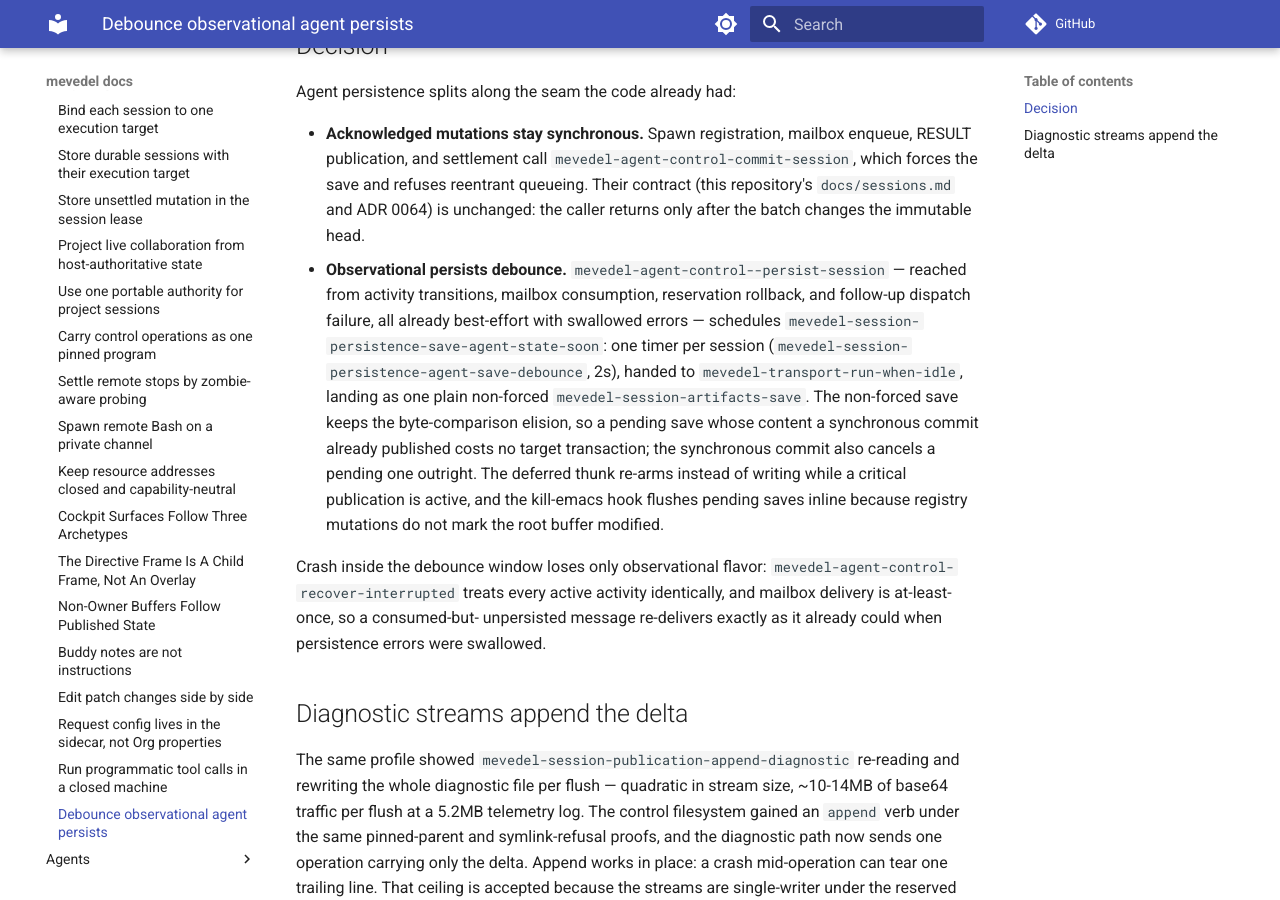
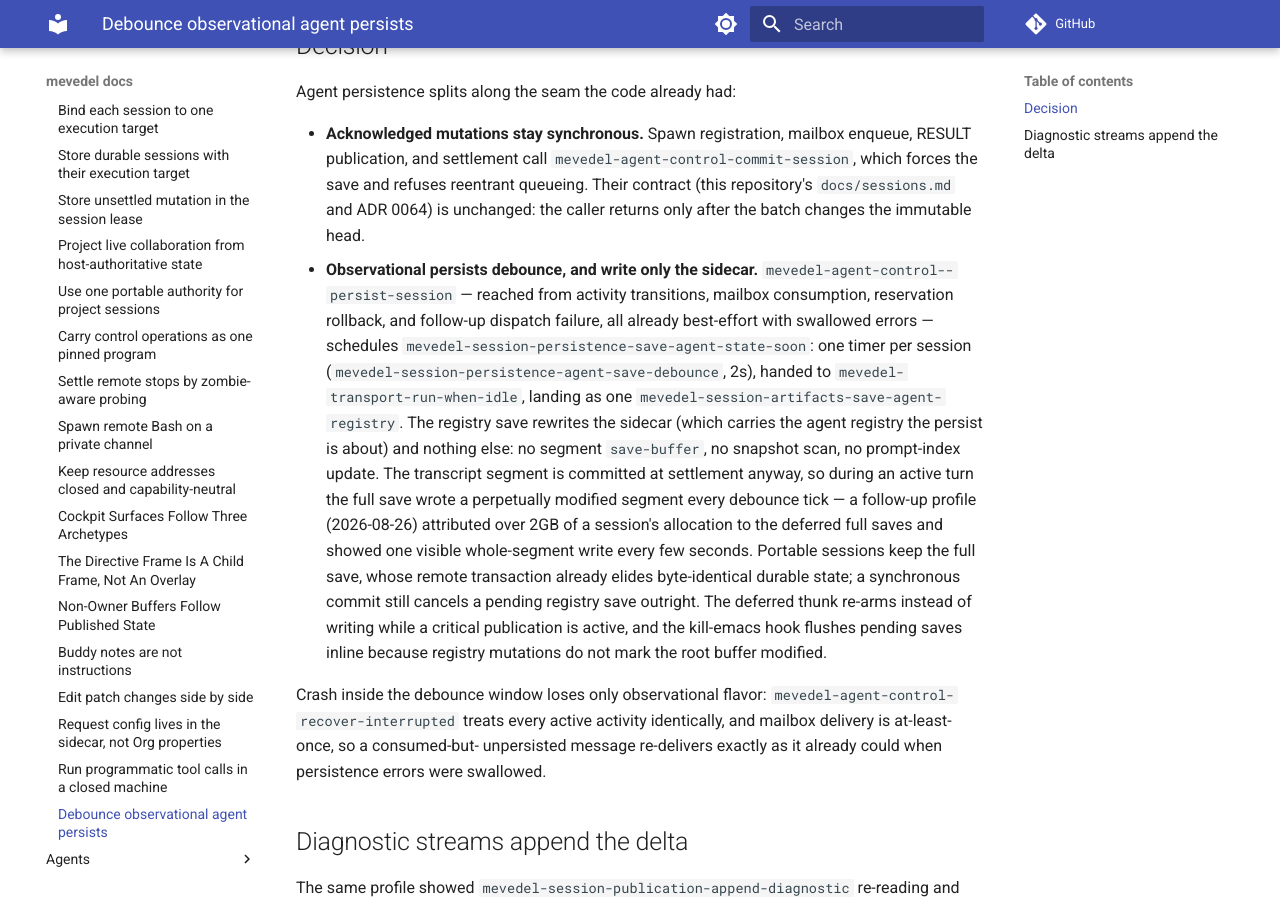
Before and after one commit to FrauH0lle/mevedel, an MkDocs documentation site: the page built from docs/adr/0112-debounce-observational-agent-persists.md, in a window 1280 px wide and 900 px high, scrolled down 438 px. Built offline with MkDocs 1.6.1 and Material for MkDocs 9.7.7, drawn with Linux system fonts in a browser that asks for light colours; comment, search, counter and statistics services are not loaded.

Commit message:
perf(sessions)!: Make observational agent saves sidecar-only
The debounced observational save (ADR 0112) still landed as a full
save transaction: during an active turn the data buffer is perpetually
modified, so every 2s tick rewrote the whole segment, scanned
snapshots, and updated the prompt index.  A profiled multi-agent
session (2026-08-26) attributed over 2GB of allocation to these
deferred saves and produced one visible whole-segment write every few
seconds.  The sidecar carries the agent registry the persist is about,
and the segment is committed at settlement anyway.

* mevedel-session-artifacts.el
(mevedel-session-artifacts-save-agent-registry): New sidecar-only save
for observational agent persists: assert mutation authority, stamp
updated-at, rewrite the sidecar, notify observers.  No segment
save-buffer, snapshot scan, or prompt-index update.  Portable sessions
fall back to the full save, whose remote transaction already elides
byte-identical durable state.

(mevedel-session-artifacts-save): Batch GC around the save transaction.

* mevedel-session-persistence.el
(mevedel-session-persistence--deferred-agent-save): Land the deferred
save as the registry save.

(mevedel-session-persistence-agent-save-debounce)
(mevedel-session-persistence-save-agent-state-soon): Update docstrings
to the sidecar-only contract.

* test/test-mevedel-session-artifacts.el
(mevedel-session-artifacts-save-agent-registry): New deftest: the
segment on disk and the buffer's modified state survive a registry
save while the sidecar is rewritten; an unmaterialized session is a
no-op.

* test/test-mevedel-session-persistence.el
(mevedel-session-persistence--deferred-agent-save): Stub the registry
save instead of the full save.

* docs/sessions.md: Document the sidecar-only observational save.

* docs/adr/0112-debounce-observational-agent-persists.md: Amend the
decision with the follow-up profile that moved it.

BREAKING CHANGE: A crash mid-turn now recovers the transcript segment
from the last settlement instead of the last observational tick.  This
is the durability ceiling ADR 0112 already accepted (stale activity
flavor, possible mail re-delivery), now actually honored.

```diff
--- a/docs/adr/0112-debounce-observational-agent-persists.md
+++ b/docs/adr/0112-debounce-observational-agent-persists.md
@@ -23,20 +23,27 @@
   reentrant queueing.  Their contract (this repository's `docs/sessions.md`
   and ADR 0064) is unchanged: the caller returns only after the batch changes
   the immutable head.
-- **Observational persists debounce.**  `mevedel-agent-control--persist-session`
-  — reached from activity transitions, mailbox consumption, reservation
-  rollback, and follow-up dispatch failure, all already best-effort with
-  swallowed errors — schedules
-  `mevedel-session-persistence-save-agent-state-soon`: one timer per session
-  (`mevedel-session-persistence-agent-save-debounce`, 2s), handed to
-  `mevedel-transport-run-when-idle`, landing as one plain non-forced
-  `mevedel-session-artifacts-save`.  The non-forced save keeps the
-  byte-comparison elision, so a pending save whose content a synchronous
-  commit already published costs no target transaction; the synchronous
-  commit also cancels a pending one outright.  The deferred thunk re-arms
-  instead of writing while a critical publication is active, and the
-  kill-emacs hook flushes pending saves inline because registry mutations do
-  not mark the root buffer modified.
+- **Observational persists debounce, and write only the sidecar.**
+  `mevedel-agent-control--persist-session` — reached from activity
+  transitions, mailbox consumption, reservation rollback, and follow-up
+  dispatch failure, all already best-effort with swallowed errors —
+  schedules `mevedel-session-persistence-save-agent-state-soon`: one timer
+  per session (`mevedel-session-persistence-agent-save-debounce`, 2s),
+  handed to `mevedel-transport-run-when-idle`, landing as one
+  `mevedel-session-artifacts-save-agent-registry`.  The registry save
+  rewrites the sidecar (which carries the agent registry the persist is
+  about) and nothing else: no segment `save-buffer`, no snapshot scan, no
+  prompt-index update.  The transcript segment is committed at settlement
+  anyway, so during an active turn the full save wrote a perpetually
+  modified segment every debounce tick — a follow-up profile (2026-08-26)
+  attributed over 2GB of a session's allocation to the deferred full saves
+  and showed one visible whole-segment write every few seconds.  Portable
+  sessions keep the full save, whose remote transaction already elides
+  byte-identical durable state; a synchronous commit still cancels a
+  pending registry save outright.  The deferred thunk re-arms instead of
+  writing while a critical publication is active, and the kill-emacs hook
+  flushes pending saves inline because registry mutations do not mark the
+  root buffer modified.
 
 Crash inside the debounce window loses only observational flavor:
 `mevedel-agent-control-recover-interrupted` treats every active activity
```
Also changed, not shown: docs/sessions.md (+10 -6 lines), 4 other files.
